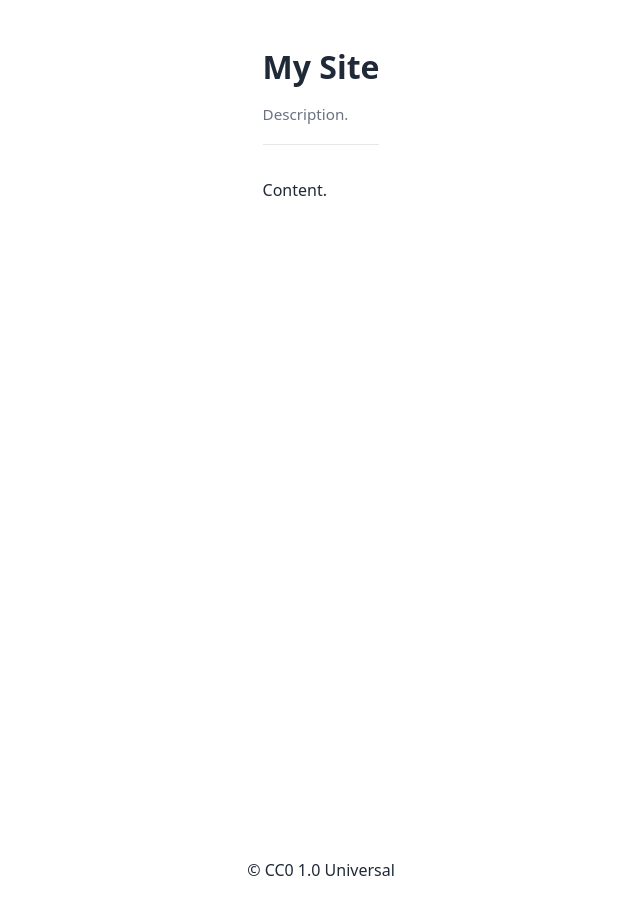
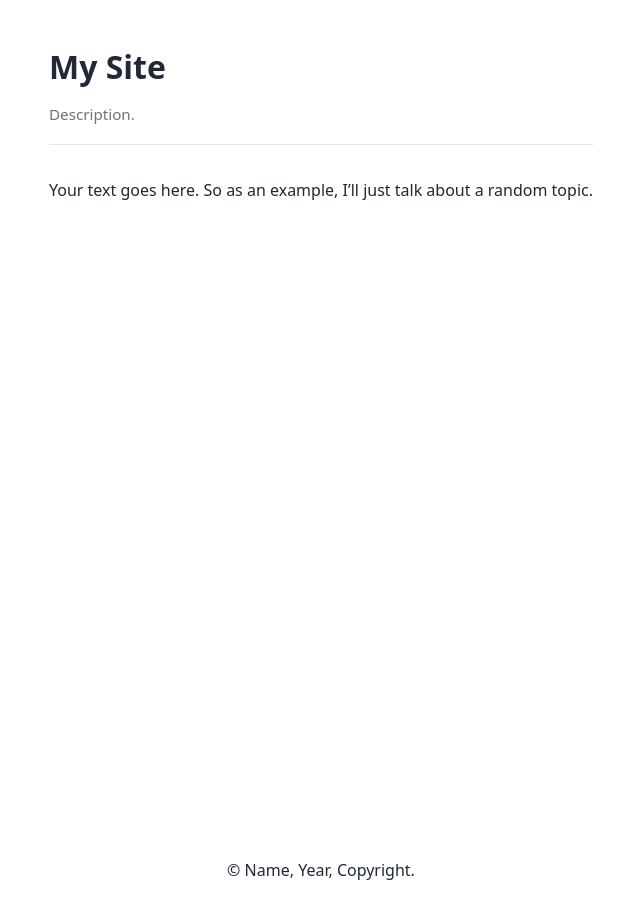
Before and after one commit to AnakamaTH/MD-Site-Template, a Jekyll site: the page built from index.md, in a window 1280 px wide. Shown: the whole page, without its empty margins (319-959 px from the left). Built offline with Jekyll 4.4.1, drawn with Linux system fonts in a browser that asks for light colours.

Commit message:
Imrpove content.

```diff
--- a/_layouts/default.html
+++ b/_layouts/default.html
@@ -2,7 +2,7 @@
 <html lang="en">
 <head>
   <meta charset="UTF-8">
-  <title>{{ page.title }} - {{ site.title }}</title>
+  <title>{{ page.title }}</title>
   <meta name="viewport" content="width=device-width, initial-scale=1">
   <link rel="icon" href="{{ page.favicon }}" type="image/png" />
   <meta property="og:type" content="article" />
@@ -31,7 +31,7 @@
     <footer>
       <div class="footer-inner">
         <div class="footer-col">
-          &copy; {{ page.copyright | default: "CC0 1.0 Universal" }}
+          {{ page.copyright | default: "CC0 1.0 Universal" }}
         </div>
       </div>
     </footer>
--- a/_layouts/page.html
+++ /dev/null
@@ -1,4 +0,0 @@
----
-layout: default
----
-{{ content }}
--- a/index.md
+++ b/index.md
@@ -1,9 +1,9 @@
 ---
 permalink: /index.html
-layout: page
+layout: default
 favicon: assets/favicon.png
 description: "Description."
 title: "My Site"
-copyright: "CC0 1.0 Universal"
+copyright: "&copy; Name, Year, Copyright."
 ---
-Content.
+Your text goes here. So as an example, I'll just talk about a random topic.
```
Also changed, not shown: 1 other file.
